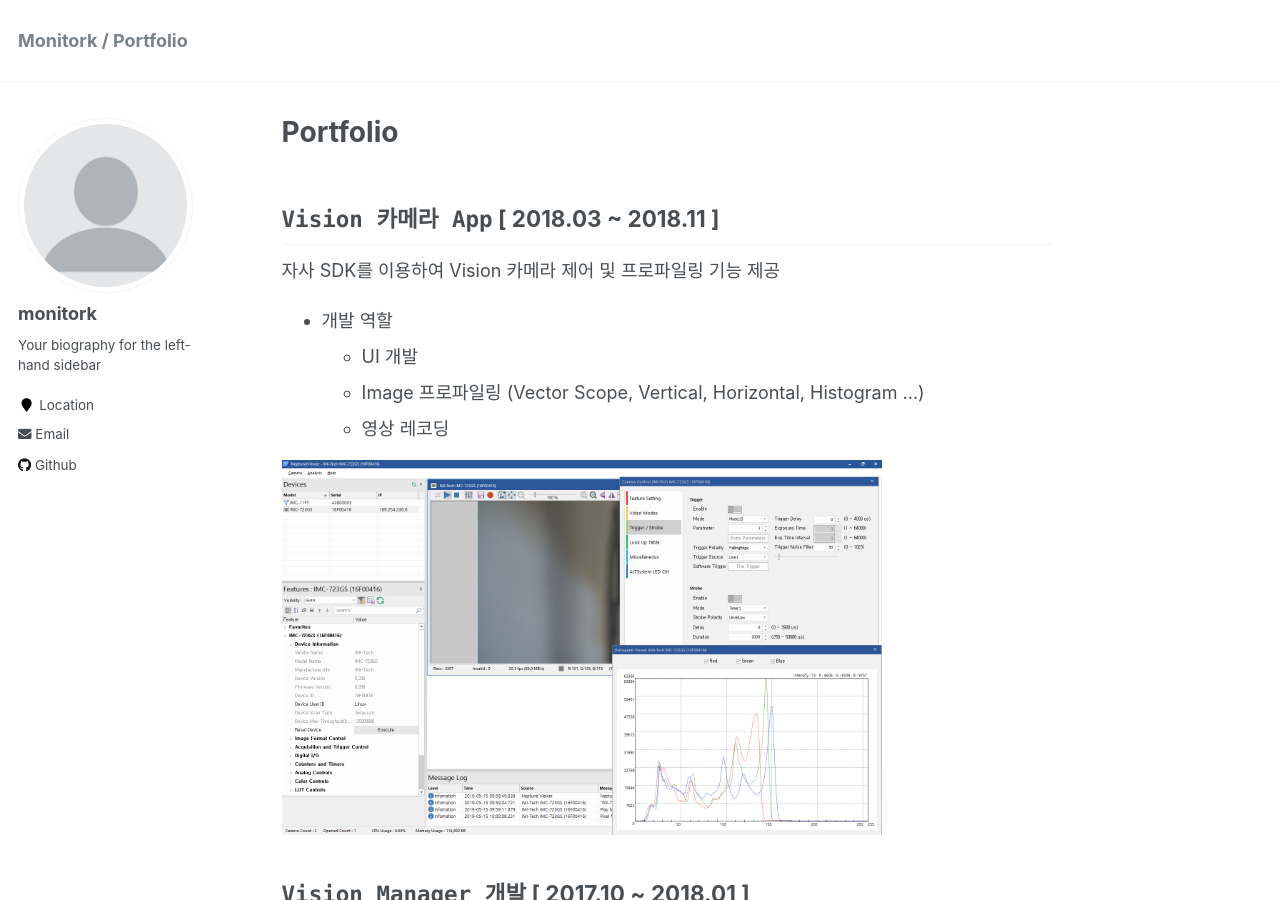
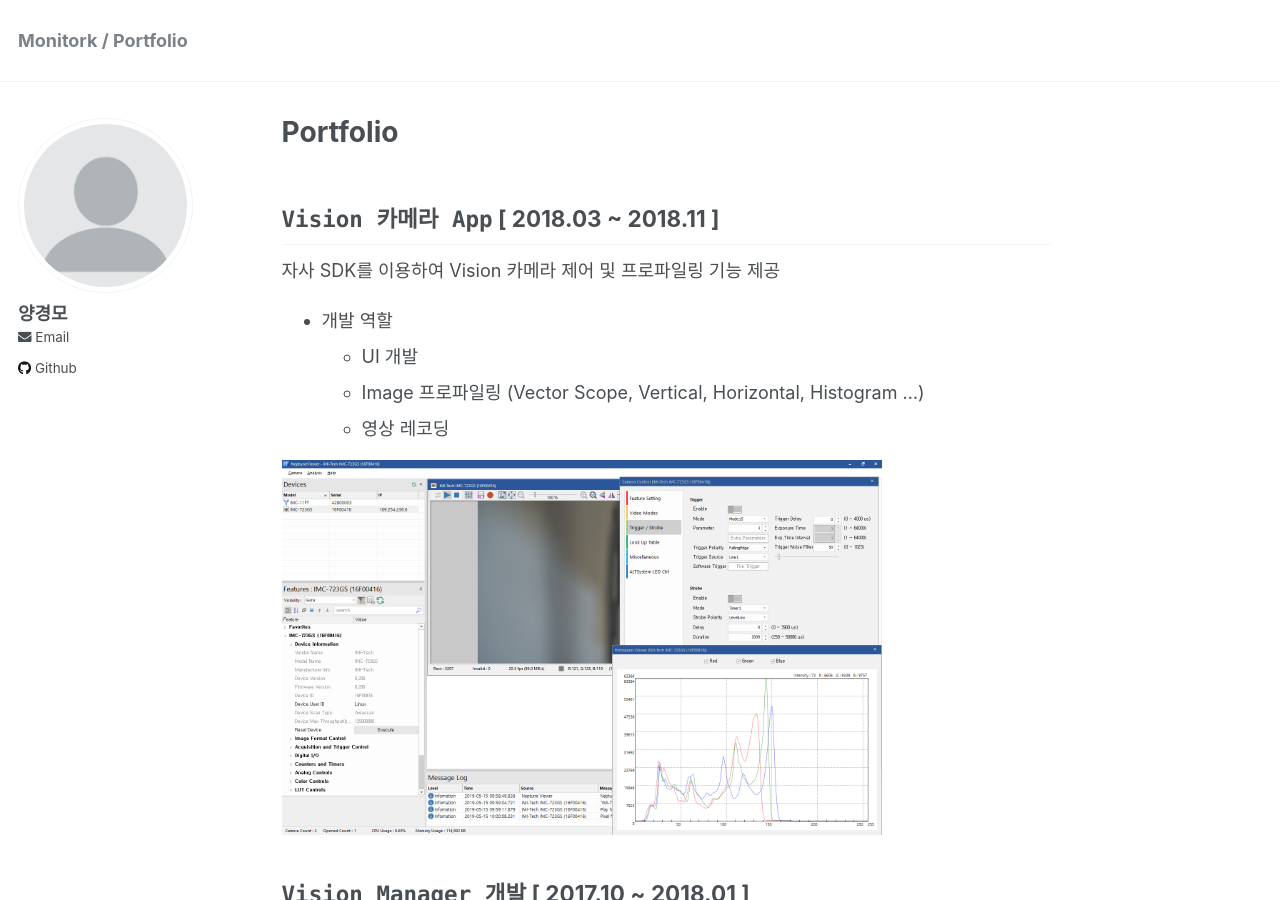
Before and after one commit to monitork52/monitork52.github.io, a Jekyll site: the page built from _pages/about.md, in a window 1280 px wide and 900 px high. Built offline with Jekyll 4.4.1, drawn with Linux system fonts in a browser that asks for light colours.

Commit message:
no message

```diff
--- a/_config.yml
+++ b/_config.yml
@@ -80,10 +80,10 @@ analytics:
 
 # Site Author
 author:
-  name             : "monitork"
+  name             : "양경모"
   avatar           : "profile.png"
-  bio              : "Your biography for the left-hand sidebar"
-  location         : "Location"
+  bio              : #"Your biography for the left-hand sidebar"
+  location         : #"경기도 의왕시 흥안대로 434번길 86, 204-2104"
   employer         :
   pubmed           : #"https://www.ncbi.nlm.nih.gov/pubmed/?term=john+snow"
   googlescholar    : #"http://yourfullgooglescholarurl.com"
```
